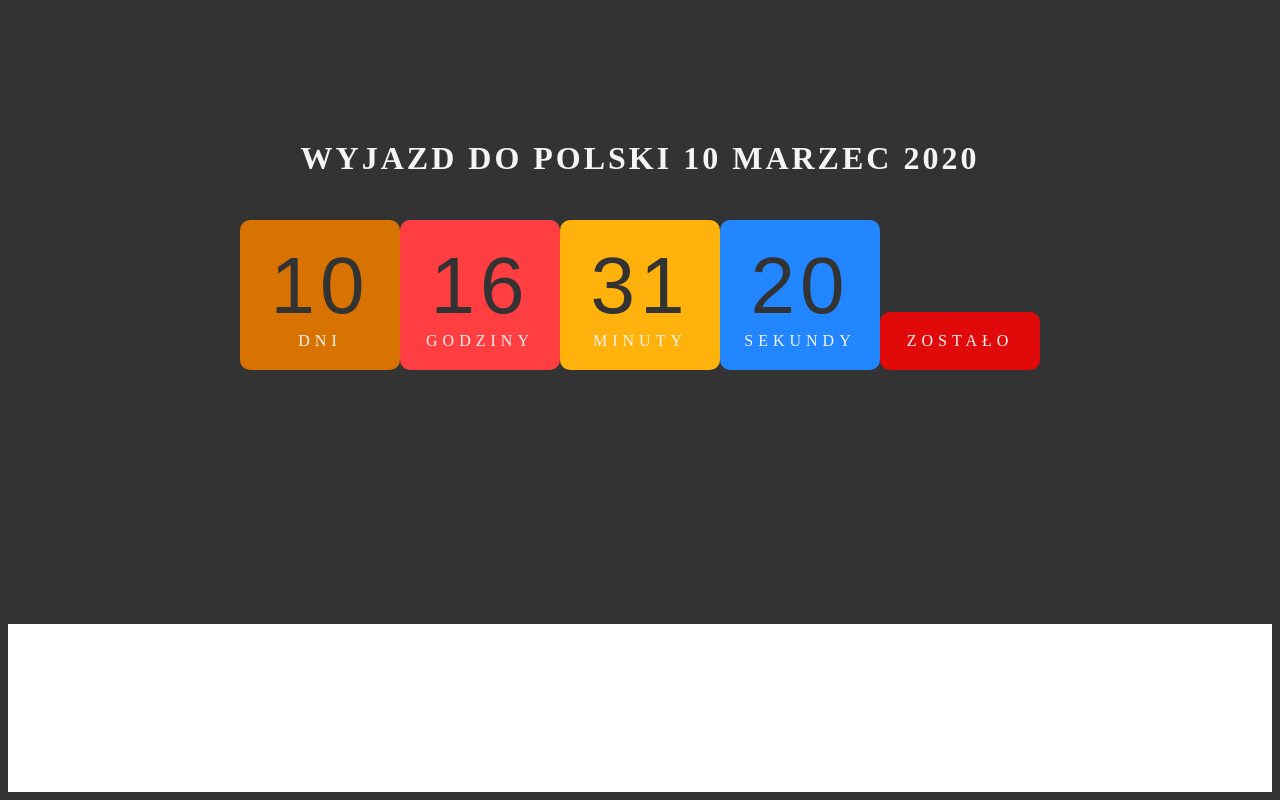
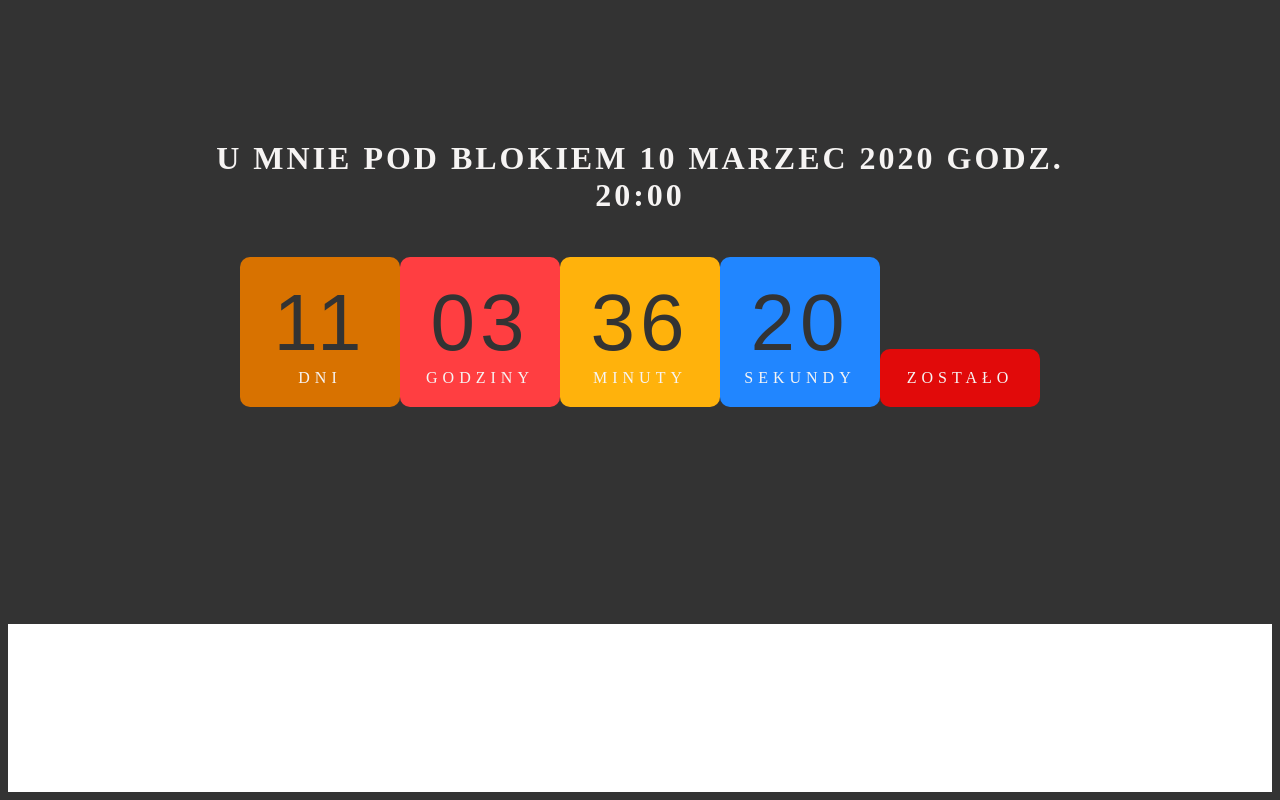
Before and after one commit to adampaulukanis/countdown, a plain HTML site: page index.html in a window 1280 px wide. Drawn offline with Linux system fonts and the light colour scheme.

Commit message:
Add padZero and a few small changes
- padZero(): number smaller than 10? Add padding
- the due date: my arrival at my block of flats
- if the due date is 100 days in future just show 99+ days

```diff
--- a/function.js
+++ b/function.js
@@ -1,6 +1,14 @@
 (function (root) {
   const year = new Date().getFullYear()
-  const chooseDate = new Date('2020-03-10T08:55').getTime()
+  const chooseDate = new Date('2020-03-10T20:00').getTime()
+
+  function padZero (number) {
+    let numberString = String(number);
+    while (numberString.length < 2) {
+      numberString = '0' + numberString;
+    }
+    return numberString;
+  }
 
   let countdown = setInterval(function () {
     const today = new Date().getTime()
@@ -11,11 +19,23 @@
     let minutes = Math.floor((diff % (1000 * 60 * 60)) / (1000 * 60))
     let seconds = Math.floor((diff % (1000 * 60)) / 1000)
 
+    if (days > 99) {
+      days = '99+';
+      document.getElementById('countdown').innerHTML =
+        '<div class="days"><div class="c-number">' + days + '</div>dni</div>' +
+        '<div class="left">ZOSTAŁO</div></div>'
+    } else {
+      days = padZero(days);
+      hours = padZero(hours);
+      minutes = padZero(minutes);
+      seconds = padZero(seconds);
+
       document.getElementById('countdown').innerHTML =
         '<div class="days"><div class="c-number">' + days + '</div>dni</div>' +
         '<div class="hours"><div class="c-number">' + hours + '</div>godziny</div>' +
         '<div class="minutes"><div class="c-number">' + minutes + '</div>minuty</div>' +
         '<div class="seconds"><div class="c-number">' + seconds + '</div>sekundy</div>' +
         '<div class="left">ZOSTAŁO</div></div>'
+    }
   }, 1000)
 }(this))
--- a/index.html
+++ b/index.html
@@ -7,13 +7,12 @@
   </head>
   <body>
     <main>
-      <h1>Wyjazd do Polski 10 marzec 2020</h1>
+      <h1>U mnie pod blokiem 10 marzec 2020 godz. 20:00</h1>
 
       <div id="countdown"></div>
     </main>
 
     <script src="function.js"></script>
-
     <footer>
     </footer>
   </body>
--- a/style.css
+++ b/style.css
@@ -44,7 +44,7 @@ h1 sup {
 .days, .hours, .minutes, .seconds, .left {
   display: inline-block;
   padding: 20px;
-  width: 120px;
+  min-width: 120px;
   border-radius: 10px;
 }
 
```
Lines whose indentation alone changed are shown as unchanged.
